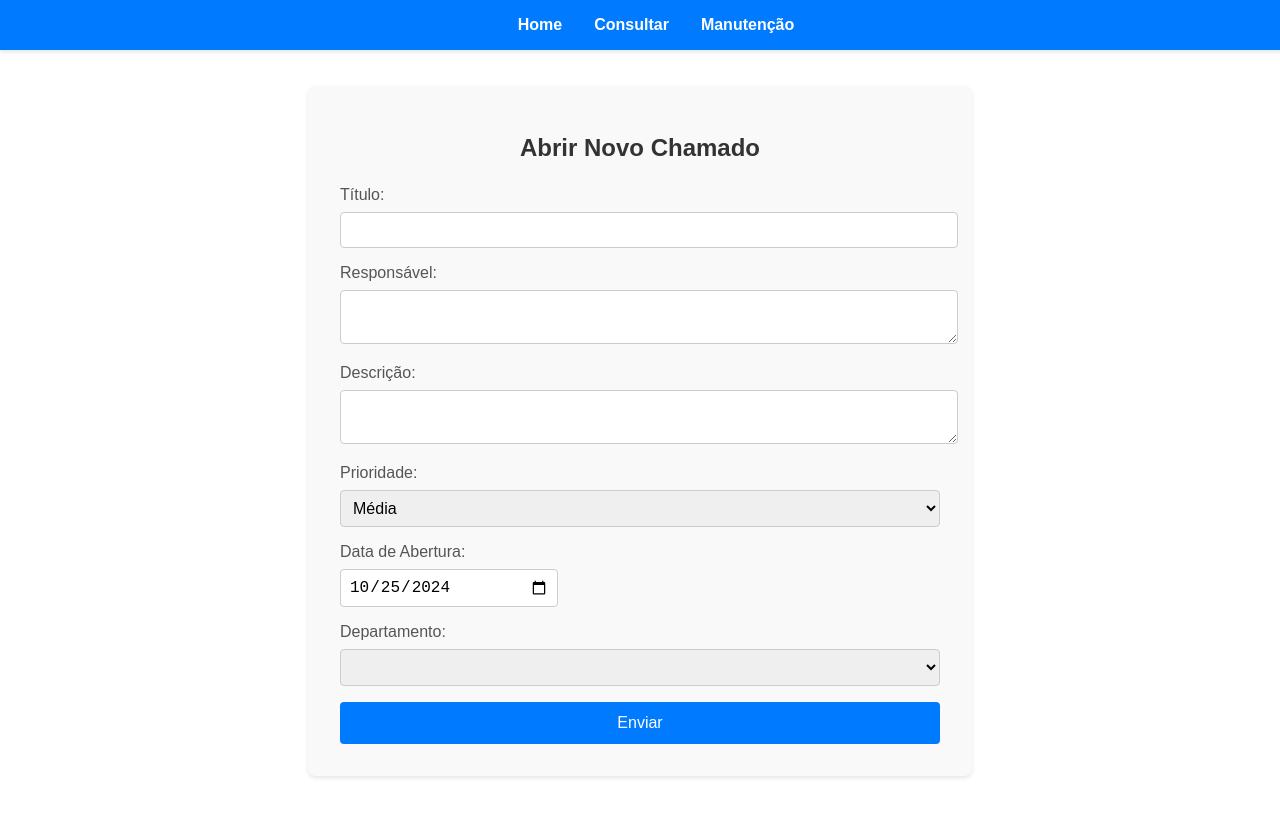
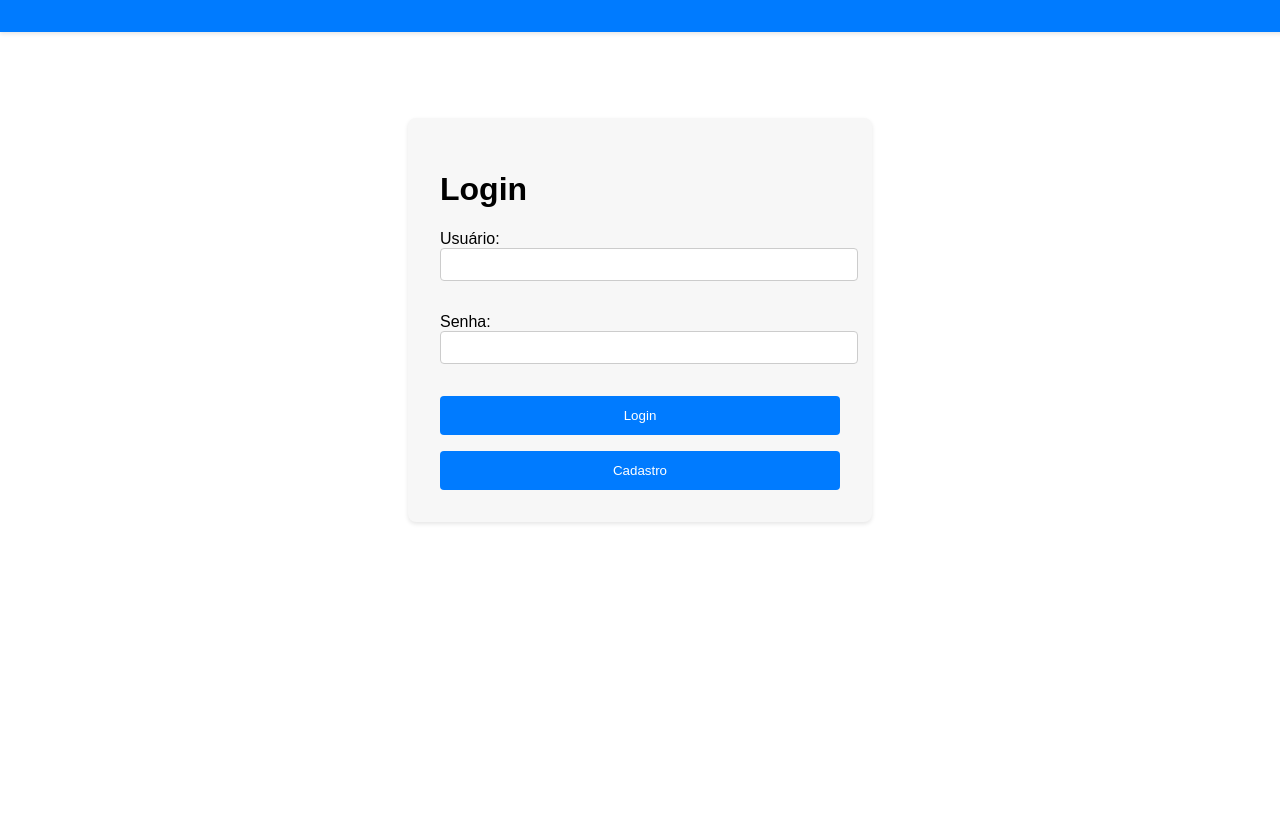
Before and after one commit to Diogenesdg2/chamados, a Vue app: page / in a window 1280 px wide. Shown: the top 816 px of the page. Built offline with nearby package versions, Linux system fonts and the light colour scheme.

Commit message:
alterações

```diff
--- a/src/App.vue
+++ b/src/App.vue
@@ -1,9 +1,9 @@
 <template>
   <div id="app">
-    <!-- Navbar aparece em todas as views -->
-    <Navbar />
+    <!-- Navbar renderizada condicionalmente com base na rota -->
+    <Navbar v-if="shouldShowNavbar" />
 
-    <!-- Conteúdo principal tem margin-top suficiente para não sobrepor a navbar -->
+    <!-- Conteúdo principal -->
     <main class="main-content">
       <router-view />
     </main>
@@ -17,6 +17,12 @@ export default {
   components: {
     Navbar,
   },
+  computed: {
+    shouldShowNavbar() {
+      // Verifica se a rota atual não é a de login
+      return this.$route.path !== '/login';
+    }
+  }
 }
 </script>
 
--- a/src/components/ChamadoForm.vue
+++ b/src/components/ChamadoForm.vue
@@ -6,10 +6,7 @@
       <input type="text" v-model="chamado.titulo" class="form-control" required />
     </div>
 
-      <div class="form-group">
-        <label for="responsavel">Responsável:</label>
-        <textarea v-model="chamado.responsavel" class="form-control" required></textarea>
-      </div>
+    <!-- Campo de responsável foi removido do formulário da interface -->
 
     <div class="form-group">
       <label for="descricao">Descrição:</label>
@@ -42,12 +39,16 @@
       </select>
     </div>
 
+    <div class="form-group" v-if="codigo">
+      <p><strong>Código do Chamado:</strong> {{ codigo }}</p>
+    </div>
+
     <button type="submit" class="btn-submit">Enviar</button>
   </form>
 </template>
 
 <script>
-  import { getFirestore, collection, addDoc } from "firebase/firestore";
+import { getFirestore, doc, getDoc, setDoc, collection, addDoc } from "firebase/firestore";
 import { app } from '../firebaseConfig';
 
 export default {
@@ -55,32 +56,57 @@
     return {
       chamado: {
         titulo: '',
-          responsavel: '',
-          descricao: '',
-          prioridade: 'média',
-          dataAbertura: this.getCurrentDate(),
-          departamento: '',
-          aberto: true // Incluímos o campo "aberto" com valor true
-        }
-      };
-    },
-    methods: {
-      async submitChamado() {
-        const db = getFirestore(app);
-        try {
-          await addDoc(collection(db, "chamados"), this.chamado);
-          alert("Chamado enviado com sucesso!");
-
-          // Reinicie o formulário mantendo os valores padrão
-          this.chamado = {
-            titulo: '',
-            responsavel: '',
         descricao: '',
         prioridade: 'média',
         dataAbertura: this.getCurrentDate(),
         departamento: '',
         aberto: true
+      },
+      codigo: null,
+      erro: null
     };
+  },
+  mounted() {
+    this.setResponsavel();  // Define o responsável assim que o componente é montado
+  },
+  methods: {
+    setResponsavel() {
+      const loggedInUser = localStorage.getItem('loggedInUser');
+      if (loggedInUser) {
+        this.chamado.responsavel = loggedInUser; // Define o usuário logado como responsável
+      } else {
+        alert('Erro: Usuário não autenticado.');
+      }
+    },
+    async submitChamado() {
+      const db = getFirestore(app);
+      const counterRef = doc(db, "counters", "chamadosCounter");
+
+      try {
+        // Obtenha e incremente o número atual
+        const counterDoc = await getDoc(counterRef);
+        let currentNumber = 1;
+
+        if (counterDoc.exists()) {
+          currentNumber = counterDoc.data().currentNumber + 1;
+        }
+
+        // Atualiza o contador no Firestore
+        await setDoc(counterRef, { currentNumber }, { merge: true });
+
+        // Adiciona o novo chamado com o código
+        const novoChamado = {
+          ...this.chamado,
+          codigo: currentNumber,
+          dataAbertura: this.getCurrentDate()
+        };
+
+        await addDoc(collection(db, "chamados"), novoChamado);
+        this.codigo = novoChamado.codigo;
+
+        alert(`Chamado criado com sucesso! Código do chamado: ${novoChamado.codigo}`);
+        this.limparFormulario();
+
       } catch (e) {
         alert("Erro ao enviar chamado: " + e.message);
       }
@@ -88,6 +114,19 @@
     getCurrentDate() {
       const today = new Date();
       return today.toISOString().split('T')[0];
+    },
+    limparFormulario() {
+      this.chamado = {
+        titulo: '',
+        descricao: '',
+        prioridade: 'média',
+        dataAbertura: this.getCurrentDate(),
+        departamento: '',
+        aberto: true
+      };
+      this.codigo = null;
+      this.erro = null;
+      this.setResponsavel();  // Redefine o responsável após limpar o formulário
     }
   }
 }
@@ -152,6 +191,6 @@
 }
 
 .btn-submit:hover {
-    background-color: #0056b3;
+  background-color: black;
 }
 </style>
--- /dev/null
+++ b/src/components/Login.vue
@@ -0,0 +1,149 @@
+<template>
+    <div class="login-container">
+      <h1>Login</h1>
+      <form @submit.prevent="login">
+        <div class="form-group">
+          <label for="username">Usuário:</label>
+          <input type="text" v-model="username" class="form-control" required />
+        </div>
+        <div class="form-group">
+          <label for="password">Senha:</label>
+          <input type="password" v-model="password" class="form-control" required />
+        </div>
+        <button type="submit" class="btn-login">Login</button>
+      </form>
+
+      <button class="btn-register" @click="toggleRegister">Cadastro</button>
+
+      <div v-if="showRegister" class="register-container">
+        <h2>Cadastro de Usuário</h2>
+        <form @submit.prevent="register">
+          <div class="form-group">
+            <label for="new-username">Novo Usuário:</label>
+            <input type="text" v-model="newUsername" class="form-control" required />
+          </div>
+          <div class="form-group">
+            <label for="new-password">Nova Senha:</label>
+            <input type="password" v-model="newPassword" class="form-control" required />
+          </div>
+          <button type="submit" class="btn-register-submit">Registrar</button>
+        </form>
+      </div>
+    </div>
+  </template>
+
+  <script>
+  import { collection, query, where, getDocs, addDoc } from "firebase/firestore";
+  import { db } from '../firebaseConfig';
+  import { useRouter } from 'vue-router';
+
+  export default {
+    data() {
+      return {
+        username: '',
+        password: '',
+        newUsername: '',
+        newPassword: '',
+        showRegister: false
+      };
+    },
+    setup() {
+      const router = useRouter();
+      return { router };
+    },
+    methods: {
+      async login() {
+        const usuariosRef = collection(db, 'usuarios');
+        const q = query(usuariosRef, where('username', '==', this.username));
+        const querySnapshot = await getDocs(q);
+
+        if (querySnapshot.empty) {
+          alert('Usuário não encontrado!');
+          return;
+        }
+
+        querySnapshot.forEach((doc) => {
+          const userData = doc.data();
+          if (userData.password === this.password) {
+            alert('Login bem-sucedido!');
+            localStorage.setItem('loggedInUser', this.username);
+            console.log('Setting User:', this.username);
+            this.router.push('/cadastro').then(() => {
+              window.location.reload(); // Recarrega a página após o redirecionamento
+            });
+          } else {
+            alert('Senha incorreta!');
+          }
+        });
+      },
+      toggleRegister() {
+        this.showRegister = !this.showRegister;
+      },
+      async register() {
+        try {
+          const usuariosRef = collection(db, 'usuarios');
+          const q = query(usuariosRef, where('username', '==', this.newUsername));
+          const querySnapshot = await getDocs(q);
+
+          if (!querySnapshot.empty) {
+            alert('Nome de usuário já existe!');
+            return;
+          }
+
+          await addDoc(usuariosRef, {
+            username: this.newUsername,
+            password: this.newPassword
+          });
+
+          alert('Cadastro bem-sucedido!');
+          this.newUsername = '';
+          this.newPassword = '';
+          this.toggleRegister();
+        } catch (error) {
+          console.error('Erro ao cadastrar novo usuário:', error);
+          alert('Erro no cadastro!');
+        }
+      }
+    }
+  }
+  </script>
+
+  <style scoped>
+  .login-container, .register-container {
+    max-width: 400px;
+    margin: 2rem auto;
+    padding: 2rem;
+    background-color: #f7f7f7;
+    border-radius: 8px;
+    box-shadow: 0 2px 4px rgba(0,0,0,0.1);
+  }
+
+  .form-group {
+    margin-bottom: 1rem;
+  }
+
+  .form-control {
+    width: 100%;
+    padding: 0.5rem;
+    margin-bottom: 1rem;
+    border: 1px solid #ccc;
+    border-radius: 4px;
+  }
+
+  .btn-login, .btn-register, .btn-register-submit {
+    width: 100%;
+    padding: 0.75rem;
+    margin-top: 1rem;
+    background-color: #007BFF;
+    color: white;
+    border: none;
+    border-radius: 4px;
+    cursor: pointer;
+    display: block;
+    text-align: center;
+  }
+
+  .btn-login:hover, .btn-register:hover, .btn-register-submit:hover {
+    background-color: black;
+  }
+  </style>
--- a/src/components/NavBar.vue
+++ b/src/components/NavBar.vue
@@ -1,37 +1,65 @@
-<!-- Navbar.vue -->
 <template>
   <nav class="navbar">
     <ul class="nav-list">
-        <li class="nav-item">
-          <router-link to="/" class="nav-link">Home</router-link>
+      <li class="nav-item" v-if="loggedInUser">
+        <router-link to="/cadastro" class="nav-link">Home</router-link>
       </li>
-        <li class="nav-item">
+      <li class="nav-item" v-if="loggedInUser">
         <router-link to="/consultar" class="nav-link">Consultar</router-link>
       </li>
-        <li class="nav-item">
+      <li class="nav-item" v-if="loggedInUser">
         <router-link to="/manutencao" class="nav-link">Manutenção</router-link>
+      </li>
+      <li class="nav-item" v-if="loggedInUser">
+        <span class="nav-link">Bem-vindo, {{ loggedInUser }}</span>
+      </li>
+      <li class="nav-item" v-if="loggedInUser">
+        <a href="#" @click.prevent="logOff" class="nav-link">Sair</a>
       </li>
     </ul>
   </nav>
 </template>
 
 <script>
+import { ref, onMounted } from 'vue';
+import { useRouter } from 'vue-router';
+
 export default {
   name: 'Navbar',
+  setup() {
+    const router = useRouter();
+    const loggedInUser = ref('');
+
+    onMounted(() => {
+      loggedInUser.value = localStorage.getItem('loggedInUser') || '';
+      console.log('Logged In User:', loggedInUser.value);
+    });
+
+    const logOff = () => {
+      localStorage.removeItem('loggedInUser');
+      loggedInUser.value = '';
+      router.push('/');
+    };
+
+    return {
+      loggedInUser,
+      logOff
+    };
+  }
 }
 </script>
 
 <style scoped>
 .navbar {
-    position: fixed; /* Fixa a barra de navegação no topo */
+  position: fixed;
   top: 0;
-    width: 100%; /* Largura total da tela */
+  width: 100%;
   background-color: #007BFF;
   padding: 1rem;
   display: flex;
   justify-content: center;
   box-shadow: 0 2px 4px rgba(0,0,0,0.1);
-    z-index: 1000; /* Garante que a navbar ficará sobre outros elementos */
+  z-index: 1000;
 }
 
 .nav-list {
--- a/src/router/index.js
+++ b/src/router/index.js
@@ -2,11 +2,12 @@ import { createRouter, createWebHistory } from 'vue-router';
 import ChamadoForm from '../components/ChamadoForm.vue';
 import Consultar from '../views/Consultar.vue';
 import Manutencao from '../views/Manutencao.vue';
+import Login from '../components/Login.vue';
 
 
 const routes = [
-
-  { path: '/', component: ChamadoForm }, // Atualizado para usar ChamadoForm
+  { path: '/', component: Login},
+  { path: '/cadastro', component: ChamadoForm }, // Atualizado para usar ChamadoForm
   { path: '/consultar', component: Consultar },
   { path: '/manutencao', component: Manutencao },
 
--- a/src/views/Consultar.vue
+++ b/src/views/Consultar.vue
@@ -41,7 +41,7 @@
       <div class="form-group">
         <label for="departamento">Departamento:</label>
         <select v-model="filtros.departamento" class="form-control">
-            <option value="">Todos</option> <!-- Option para não filtrar por departamento -->
+          <option value="">Todos</option>
           <option value="departamento-contabil">Departamento Contábil</option>
           <option value="departamento-extra-contabil">Departamento Extra Contábil</option>
           <option value="departamento-fiscal">Departamento Fiscal</option>
@@ -51,7 +51,10 @@
         </select>
       </div>
 
+      <div class="button-group">
         <button type="submit" class="btn-consultar">Consultar</button>
+        <button type="button" @click="limparFiltros" class="btn-limpar">Limpar</button>
+      </div>
     </form>
 
     <!-- Exibição dos Resultados -->
@@ -59,16 +62,20 @@
   <h2>Resultados da Consulta:</h2>
       <ul>
         <li v-for="(chamado, index) in resultados" :key="index">
-            <strong>{{ chamado.titulo }}</strong> - {{ chamado.responsavel }}
+          <p><strong>Código:</strong> {{ chamado.codigo }}</p>
+          <p><strong>Título:</strong> {{ chamado.titulo }}</p>
+          <p><strong>Responsável:</strong> {{ chamado.responsavel }}</p>
+          <p><strong>Departamento:</strong> {{ chamado.departamento }}</p>
           <div v-if="!chamado.aberto">
             <p><strong>Fechado em:</strong> {{ chamado.dataFechamento }}</p>
             <p class="tratamento-detalhe1"><strong>Tratamento Realizado:</strong></p>
             <p class="tratamento-detalhe">{{ chamado.tratamento }}</p>
-              <p><strong>Responsável pelo Fechamento:</strong> {{ chamado.nomeResponsavelFechamento }}</p>
+            <p><strong>Resp. Fechamento:</strong> {{ chamado.nomeResponsavelFechamento }}</p>
           </div>
           <div v-else>
             <p><strong>Data de Abertura:</strong> {{ chamado.dataAbertura }}</p>
           </div>
+          <hr>
         </li>
       </ul>
     </div>
@@ -89,7 +96,7 @@
         dataFechamentoFim: '',
         responsavel: '',
         aberto: null,
-          departamento: '' // Adicionado campo para filtro por departamento
+        departamento: ''
       },
       resultados: []
     };
@@ -134,6 +141,18 @@
       const querySnapshot = await getDocs(q);
 
       this.resultados = querySnapshot.docs.map(doc => doc.data());
+    },
+    limparFiltros() {
+      this.filtros = {
+        dataAberturaInicio: '',
+        dataAberturaFim: '',
+        dataFechamentoInicio: '',
+        dataFechamentoFim: '',
+        responsavel: '',
+        aberto: null,
+        departamento: ''
+      };
+      this.resultados = [];
     }
   }
 }
@@ -164,6 +183,11 @@
   margin-bottom: 1rem;
 }
 
+.button-group {
+  display: flex;
+  justify-content: space-between;
+}
+
 label {
   display: block;
   margin-bottom: 0.5rem;
@@ -179,20 +203,31 @@
   transition: border-color 0.3s;
 }
 
-  .btn-consultar {
-    width: 100%;
+.btn-consultar, .btn-limpar {
+  width: 48%;
   padding: 0.75rem;
   font-size: 1rem;
   color: #fff;
-    background-color: #007BFF;
   border: none;
   border-radius: 4px;
   cursor: pointer;
   transition: background-color 0.3s;
 }
 
+.btn-consultar {
+  background-color: #007BFF;
+}
+
 .btn-consultar:hover {
-    background-color: #0056b3;
+  background-color: black;
+}
+
+.btn-limpar {
+  background-color: #007BFF;
+}
+
+.btn-limpar:hover {
+  background-color: black;
 }
 
 .resultados-container {
--- a/src/views/Manutencao.vue
+++ b/src/views/Manutencao.vue
@@ -170,6 +170,6 @@
   }
 
   .btn-fechar:hover {
-    background-color: #0056b3;
+    background-color: black;
   }
   </style>
```
Also changed, not shown: src/firebaseConfig.js (+5 -3 lines). Lines whose indentation alone changed are shown as unchanged.
